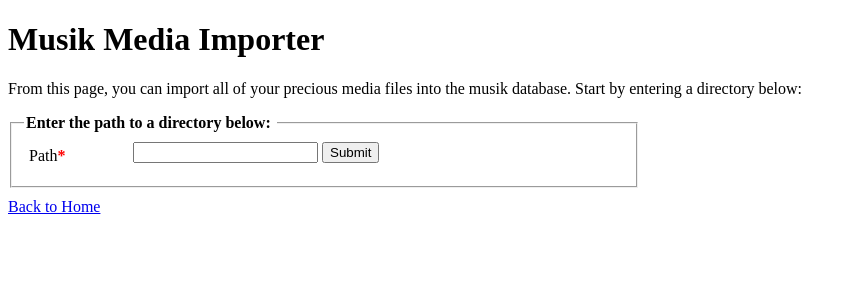
After one commit to jbillo/musik, a Python web app: template templates/importmedia.html in a window 1280 px wide. The commit adds this page. Shown: the top 300 px of the page, without its empty margins (0-856 px from the left). Run offline with Jinja, Linux system fonts and the light colour scheme; the template is opened without the code that fills it, so the values that code supplies are empty; some libraries are stand-ins or nearby versions.

Commit message:
wired up a page that allows users to import music from a specified directory. api call doesn't do anything yet except echo out the path that the user entered. next step is to process the files at that path

```diff
--- a/musik.py
+++ b/musik.py
@@ -133,13 +133,11 @@ class Musik:
 
 	@cherrypy.expose
 	def index(self):
-		#media = [str(path) for path in Media.list(cherrypy.request.db)]
-		#return "Media in the library: %s" % '\n'.join(media)
 		return templates.get_template('index.html').render()
 
 	@cherrypy.expose
 	def importmedia(self):
-		return ""
+		return templates.get_template('importmedia.html').render()
 
 
 # application entry - starts the database connection and dev server
--- /dev/null
+++ b/templates/importmedia.html
@@ -0,0 +1,61 @@
+<!DOCTYPE html>
+<html>
+	<head>
+		<meta charset="UTF-8">
+		<title>Musik - Import Media</title>
+
+		<!-- TODO: This should go in an external file for maximum re-usability-->
+		<style>
+			form.importfolder fieldset {
+				margin-bottom: 10px;
+				width: 600px;
+			}
+			form.importfolder legend {
+				padding: 0 2px;
+				font-weight: bold;
+			}
+			form.importfolder label {
+				display: inline-block;
+				line-height: 1.8;
+				vertical-align: top;
+				width: 100px; /* width of labels */
+			}
+			form.importfolder fieldset ol {
+				margin: 0;
+				padding: 0;
+			}
+			form.importfolder fieldset li {
+				list-style: none;
+				padding: 5px;
+				margin: 0;
+			}
+			form.importfolder em {
+				font-weight: bold;
+				font-style: normal;
+				color: #f00;
+			}
+
+		</style>
+	</head>
+	<body>
+		<script src="//ajax.googleapis.com/ajax/libs/jquery/1.7.2/jquery.min.js" type="text/javascript"></script>
+
+		<h1>Musik Media Importer</h1>
+		<p>From this page, you can import all of your precious media files into the musik database. Start by entering a directory below:</p>
+
+		<form class="importfolder" action="/api/importmedia/directory" method="post">
+			<fieldset>
+				<legend>Enter the path to a directory below:&nbsp</legend>
+				<ol>
+					<li>
+						<label for="path">Path<em>*</em></label>
+						<input id="path" name="path" type="text">
+						<input type="submit" value="Submit" />
+					</li>
+				</ol>
+			</fieldset>
+		</form>
+
+		<a href="/">Back to Home</a>
+	</body>
+</html>
--- a/templates/index.html
+++ b/templates/index.html
@@ -2,7 +2,7 @@
 <html>
 	<head>
 		<meta charset="UTF-8">
-		<title>Musik!</title>
+		<title>Musik - Home</title>
 	</head>
 	<body>
 		<script src="//ajax.googleapis.com/ajax/libs/jquery/1.7.2/jquery.min.js" type="text/javascript"></script>
@@ -15,7 +15,7 @@
 
 		<h3>Try it out:</h3>
 		<ul>
-			<li>Import Files</li>
+			<li><a href="/importmedia">Import Files</a></li>
 		</ul>
 	</body>
 </html>
```
